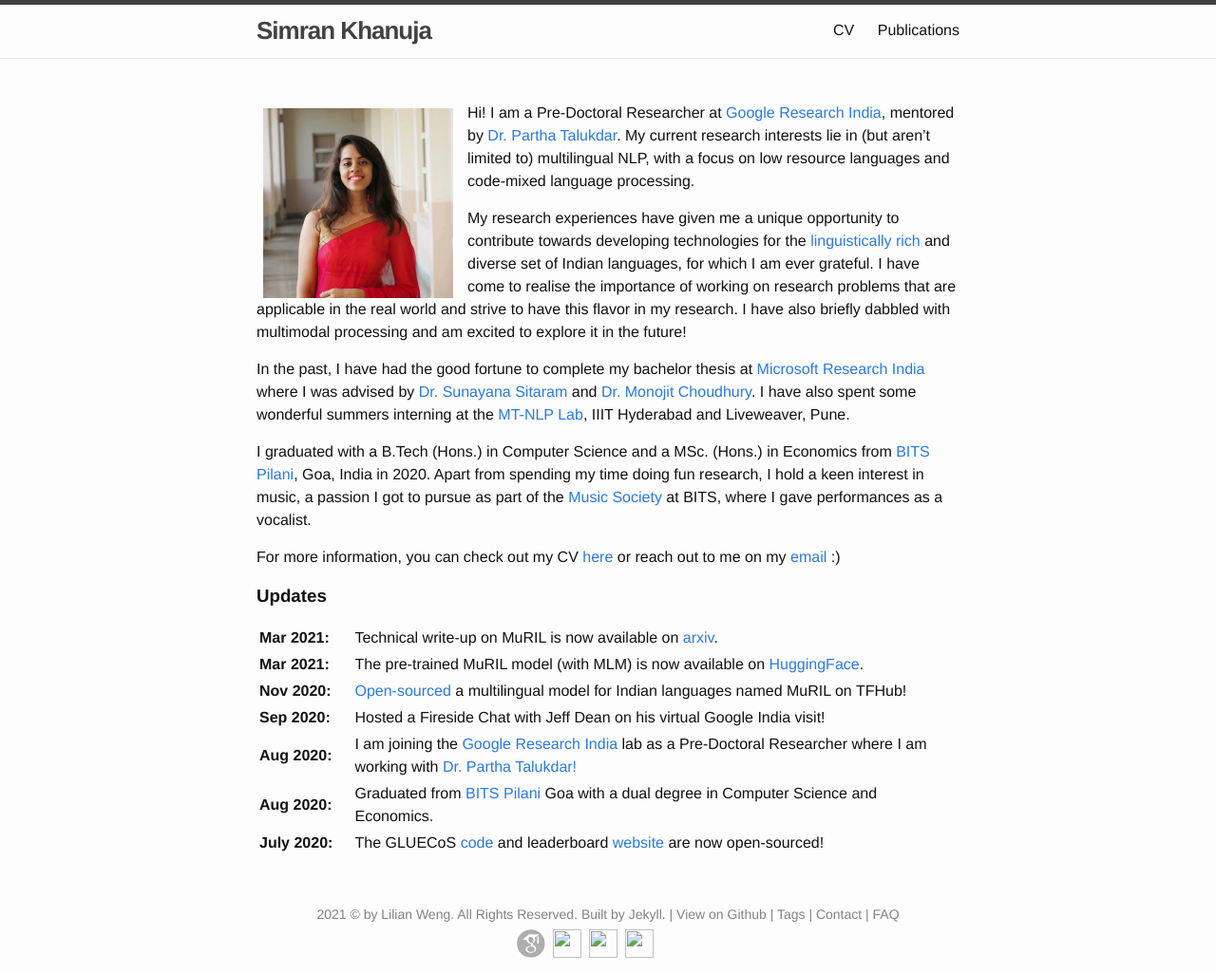
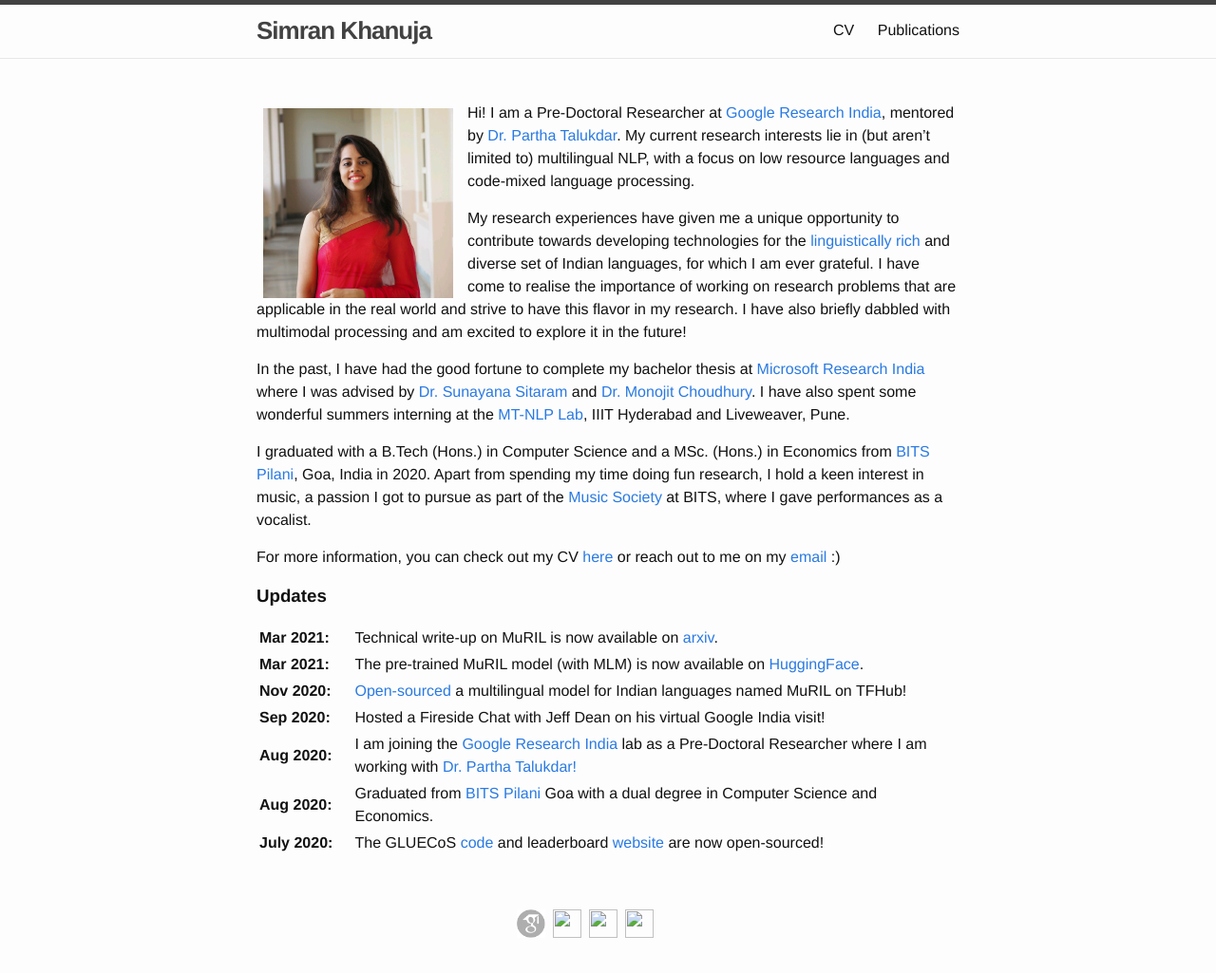
Before and after one commit to simran-khanuja/simran-khanuja.github-deprecated.io, a Jekyll site: the page built from index.md, in a window 1280 px wide. Shown: the whole page at 95% size. Built offline with Jekyll 4.4.1, drawn with Linux system fonts in a browser that asks for light colours; after the commit the page ends 1004 px from its top, so only the background shows below that.

```diff
--- a/_includes/footer.html
+++ b/_includes/footer.html
@@ -1,6 +1,5 @@
 <div style="clear: both;"/>
 <footer class="site-footer">
-    2021 &copy; by Lilian Weng. All Rights Reserved. Built by <a href="https://jekyllrb.com/" target="_blank">Jekyll</a>. | View on <a href="https://github.com/lilianweng/lil-log/tree/gh-pages" target="_blank">Github</a> | <a href="{{ '/tags.html' | relative_url }}">Tags</a> | <a href="{{ '/contact.html' | relative_url }}">Contact</a> | <a href="{{ '/FAQ.html' | relative_url }}">FAQ</a>
 
     <p>
         <a href="https://scholar.google.com/citations?user=yInhszwAAAAJ&hl=en" target="_blank">
```
